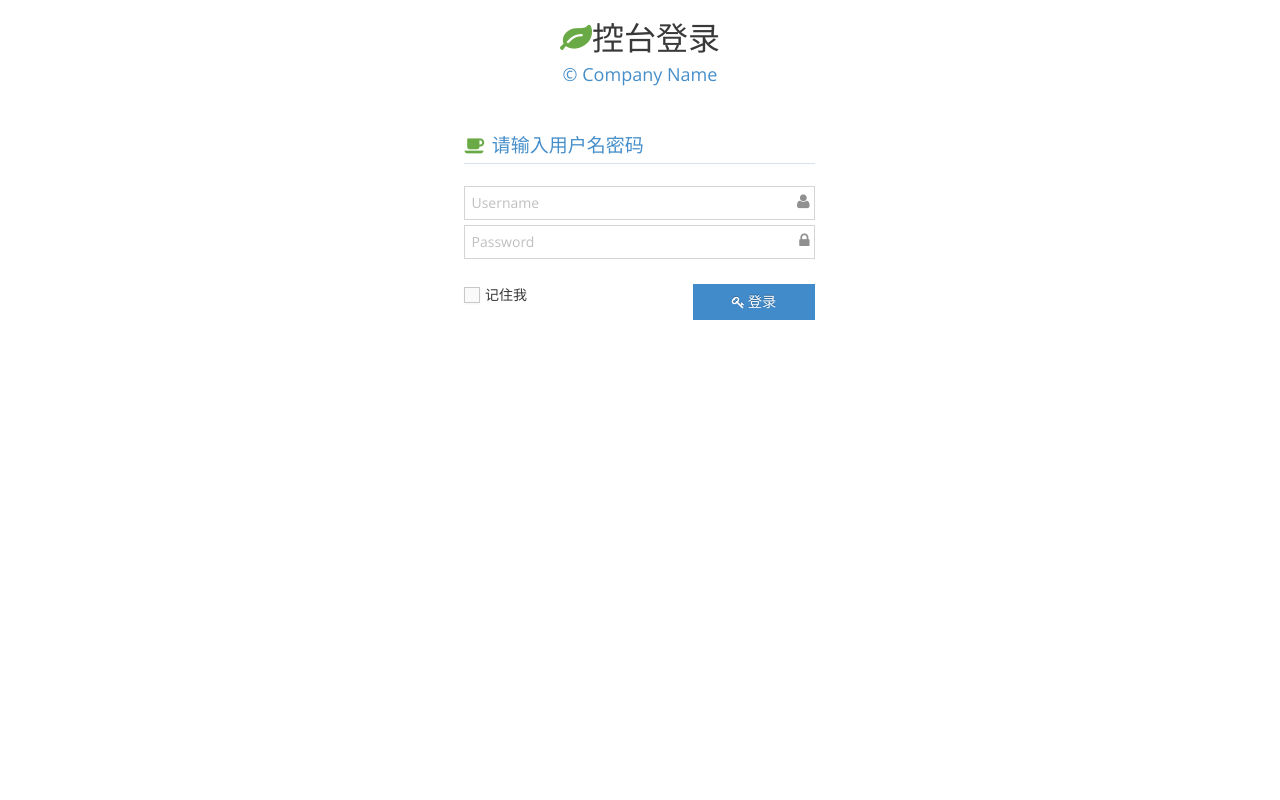
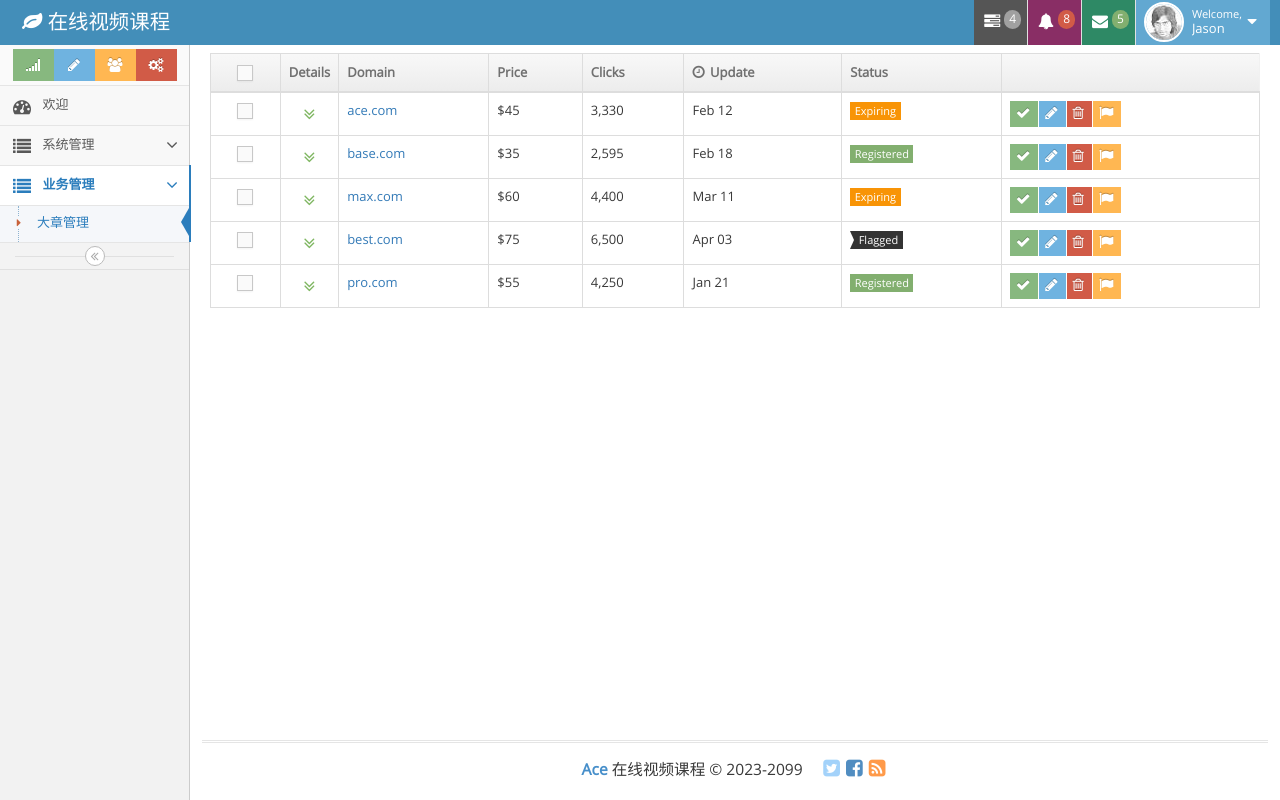
Before and after one commit to yy0127-ai/course, a Vue app in the folder admin/: page /admin/business/chapter in a window 1280 px wide. Before the commit this address led to /login. Built offline with nearby package versions, Linux system fonts and the light colour scheme.

Commit message:
1.点积sidebar菜单实现页面跳转并增加激活样式

```diff
--- a/admin/src/router.js
+++ b/admin/src/router.js
@@ -22,7 +22,7 @@
       path: 'welcome',
       component: Welcome,
     },{
-      path: 'chapter',
+      path: 'business/chapter',
       component: Chapter,
     }]
   }]
--- a/admin/src/views/admin.vue
+++ b/admin/src/views/admin.vue
@@ -354,11 +354,11 @@
         </div><!-- /.sidebar-shortcuts -->
 
         <ul class="nav nav-list">
-          <li class="">
-            <a href="index.html">
+          <li class="" id="welcome-sidebar">
+            <router-link to="/admin/welcome">
               <i class="menu-icon fa fa-tachometer"></i>
               <span class="menu-text"> 欢迎 </span>
-            </a>
+            </router-link>
 
             <b class="arrow"></b>
           </li>
@@ -393,7 +393,28 @@
               </li>
             </ul>
           </li>
+          <li class="">
+            <a href="#" class="dropdown-toggle">
+              <i class="menu-icon fa fa-list"></i>
+              <span class="menu-text"> 业务管理 </span>
 
+              <b class="arrow fa fa-angle-down"></b>
+            </a>
+
+            <b class="arrow"></b>
+
+            <ul class="submenu">
+              <li class="" id="business-chapter-sidebar">
+                <router-link to="/admin/business/chapter">
+                  <i class="menu-icon fa fa-caret-right"></i>
+                  大章管理
+                </router-link>
+
+                <b class="arrow"></b>
+              </li>
+
+            </ul>
+          </li>
         </ul><!-- /.nav-list -->
 
         <div class="sidebar-toggle sidebar-collapse" id="sidebar-collapse">
@@ -449,6 +470,26 @@
   </div>
 </template>
 <script>
-  $('body').removeClass('login-layout light-login');
-  $('body').attr('class', 'no-skin')
+  export default {
+    name: 'admin',
+    mounted() {
+      $('body').removeClass('login-layout light-login');
+      $('body').attr('class', 'no-skin')
+    },
+    methods: {
+      activeSidebar: function (id) {
+        //兄弟菜单去掉activate样式，自身增加active样式
+        $("#" + id).siblings().removeClass("active");
+        $("#" + id).siblings().find("li").removeClass("active");
+        $("#" + id).addClass("active");
+
+        //如果有父菜单，父菜单的兄弟菜单去掉open active，父菜单增加open active
+        let parentLi = $("#" + id).parents("li");
+        if(parentLi){
+          parentLi.siblings().removeClass("open active");
+          parentLi.addClass("open active");
+        }
+      }
+    },
+  }
 </script>
--- a/admin/src/views/admin/chapter.vue
+++ b/admin/src/views/admin/chapter.vue
@@ -971,3 +971,13 @@
     </tbody>
   </table>
 </template>
+<script>
+  export default {
+    name: 'chapter',
+    mounted: function(){
+      this.$parent.activeSidebar("business-chapter-sidebar");
+    },
+    methods: {
+    }
+  }
+</script>
--- a/admin/src/views/admin/welcome.vue
+++ b/admin/src/views/admin/welcome.vue
@@ -3,3 +3,13 @@
     <h1>欢迎进入控台系统</h1>
   </div>
 </template>
+<script>
+  export default {
+    name: 'welcome',
+    mounted: function(){
+      this.$parent.activeSidebar("welcome-sidebar");
+    },
+    methods: {
+    }
+}
+</script>
```
